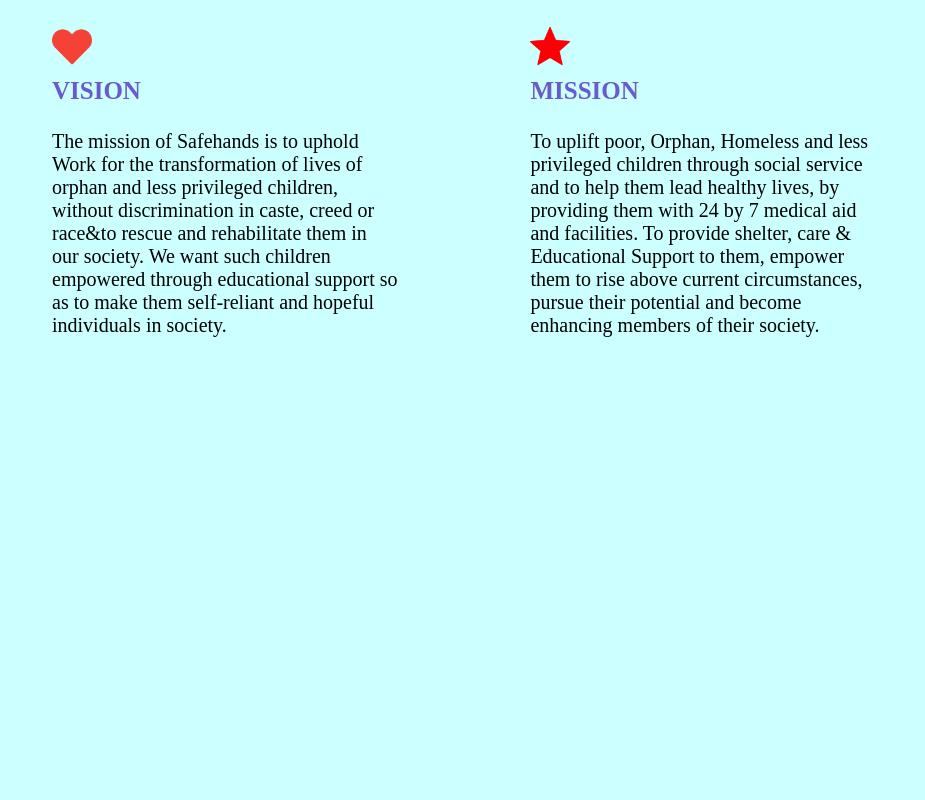
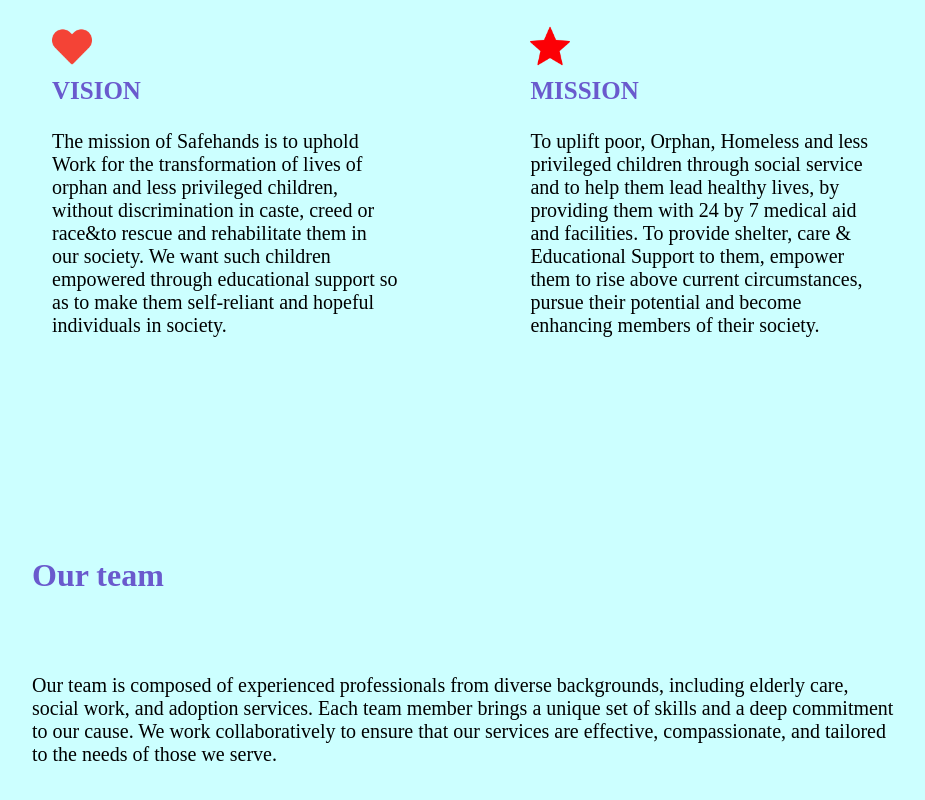
Before and after one commit to pallavinarsinge04/icp-8.0-html-css-group-project-2, a plain HTML site: page pages/about.html in a window 1280 px wide. Shown: the part 1842-2642 px from the top of the page, without its empty margins (176-1101 px from the left). Before the commit the page ends 2329 px from the top, so only its background shows below. Drawn offline with Linux system fonts and the light colour scheme.

Commit message:
our team added

```diff
--- a/pages/about.html
+++ b/pages/about.html
@@ -110,6 +110,16 @@
 
 
 
+            <h1 class="content-heading">Our team </h1>
+
+            <p class="content">
+                Our team is composed of experienced professionals from diverse backgrounds, including elderly care,
+                social work, and adoption services. Each team member brings a unique set of skills and a deep commitment
+                to our cause. We work collaboratively to ensure that our services are effective, compassionate, and
+                tailored to the needs of those we serve.
+            </p>
+
+
 
 
         </div>
```
